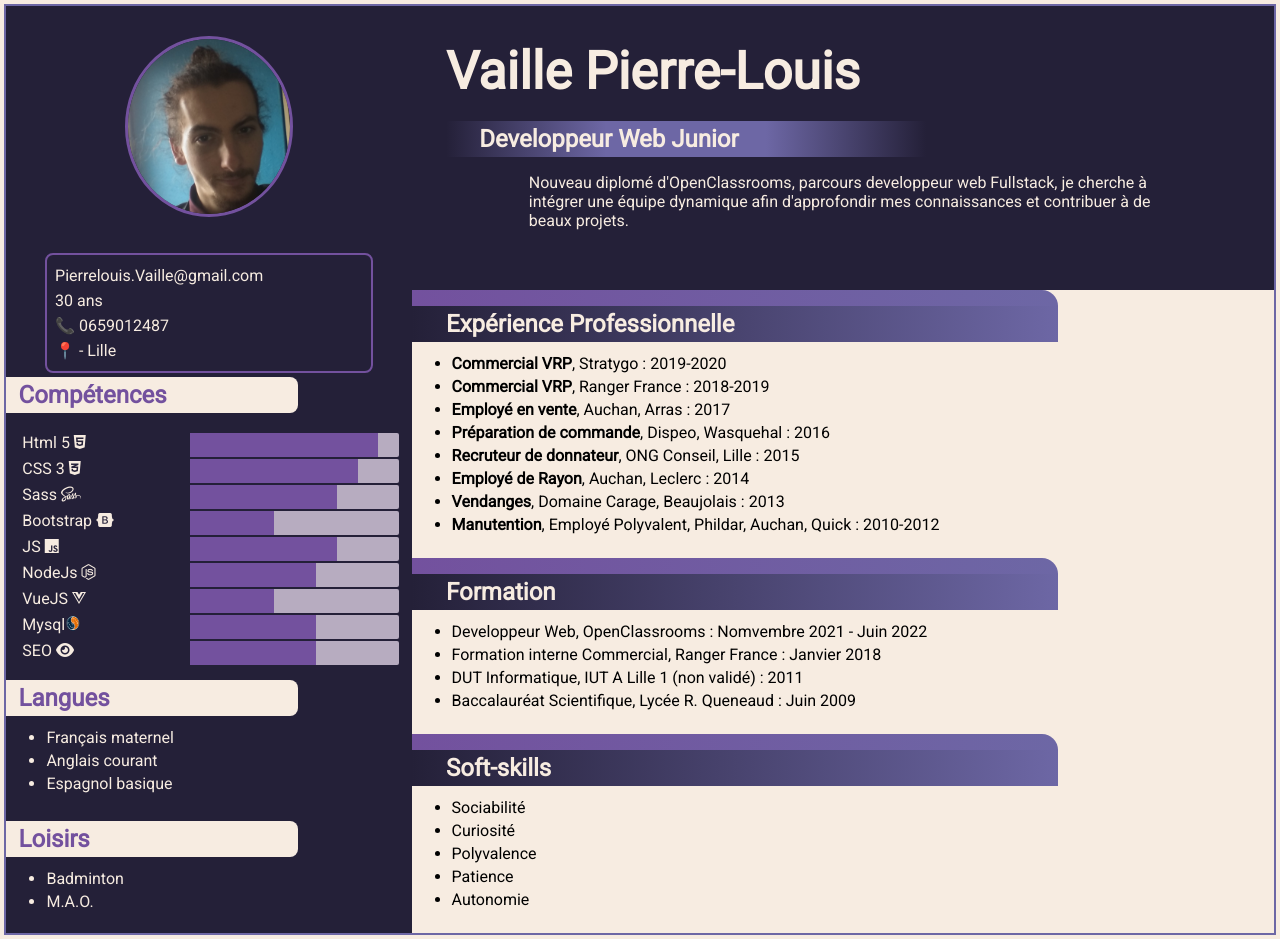
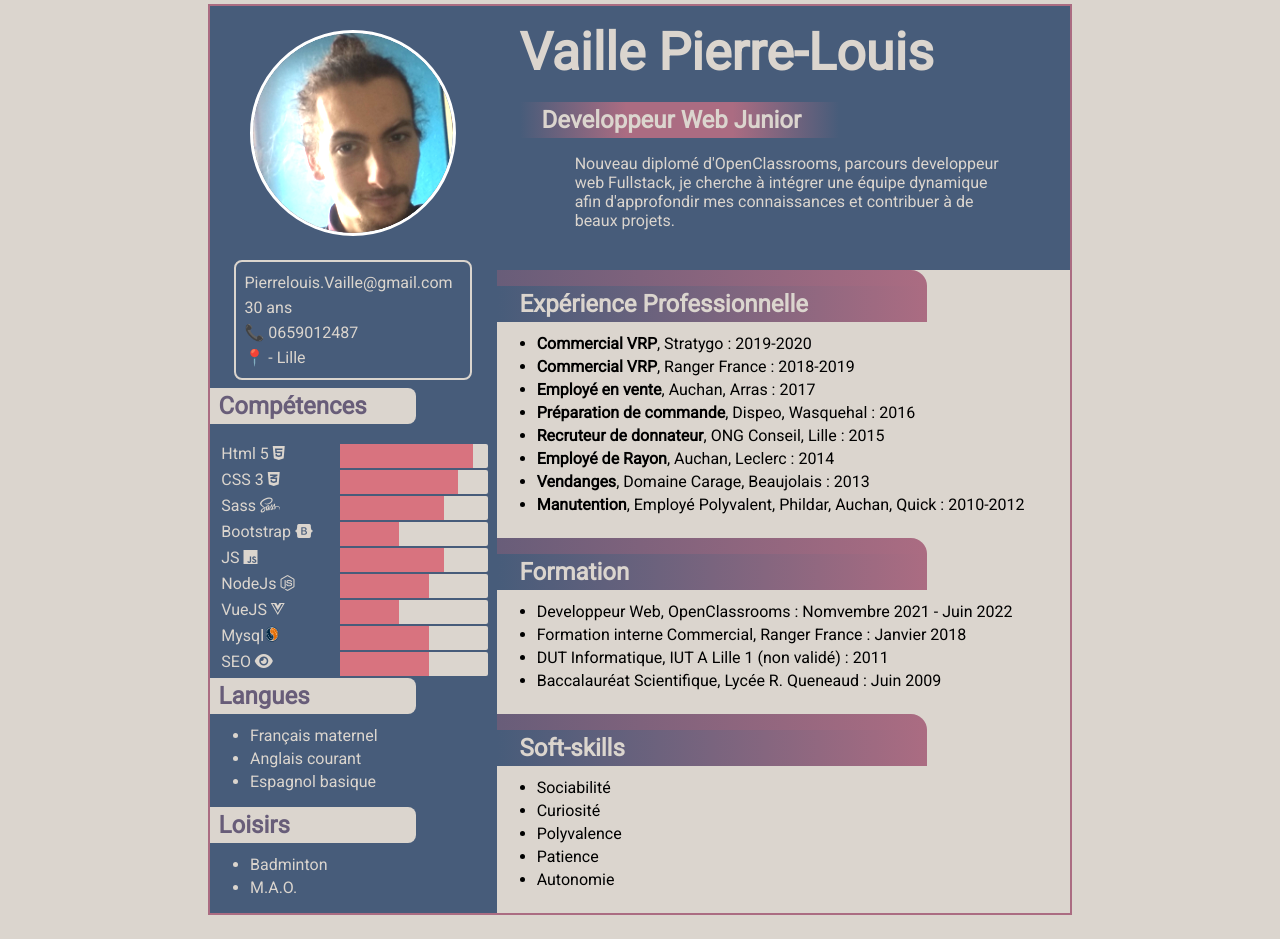
Before and after one commit to PLvaille/CV, a plain HTML site: page index.html in a window 1280 px wide. Drawn offline with Linux system fonts and the light colour scheme.

Commit message:
maj color

```diff
--- a/style.css
+++ b/style.css
@@ -1,10 +1,10 @@
 body {
   font-family: 'Roboto', sans-serif;
-  border: solid 2px #6d67a5;
-  width: 99%;
+  border: solid 2px #AB6C82;
+  width: 860px;
   margin-block: 0;
   margin: 4px auto;
-  background-color: #f7ece1;
+  background-color: #dbd5ce;
   display: -webkit-box;
   display: -ms-flexbox;
   display: flex;
@@ -12,7 +12,7 @@ body {
 
 aside {
   margin: 0;
-  color: #f7ece1;
+  color: #dbd5ce;
   display: -webkit-box;
   display: -ms-flexbox;
   display: flex;
@@ -26,13 +26,13 @@ aside {
   width: 50%;
   max-width: 500px;
   min-width: 236px;
-  background-color: #242038;
+  background-color: #475C7A;
 }
 
 aside h2 {
-  color: #73519e;
+  color: #685D79;
   padding: 4px 0 4px 3%;
-  background: #f7ece1;
+  background: #dbd5ce;
   border-top-right-radius: 8px;
   border-bottom-right-radius: 8px;
   display: block;
@@ -41,12 +41,17 @@ aside h2 {
 }
 
 aside .img {
-  border: 3px solid #73519e;
+  border: 3px solid #dbd5ce;
   margin: 0 auto;
-  width: 40%;
+  -o-object-fit: cover;
+     object-fit: cover;
+  width: 200px;
+  height: 200px;
   border-radius: 50%;
   margin-top: 24px;
   margin-bottom: 24px;
+  -webkit-filter: brightness(1.8);
+          filter: brightness(1.8);
 }
 
 aside .img--container {
@@ -68,7 +73,8 @@ aside .contact {
   width: 76%;
   height: 100px;
   margin: 0 auto;
-  border: 2px solid #73519e;
+  margin-bottom: 16px;
+  border: 2px solid #dbd5ce;
   border-radius: 8px;
   padding: 8px;
   overflow: hidden;
@@ -109,67 +115,67 @@ aside .skills .progress {
   border: none;
   width: 100%;
   height: 24px;
-  background-color: #b7acc0;
+  background-color: #dbd5ce;
   border-radius: 2px;
 }
 
 aside .skills .progress--1 {
   height: 24px;
-  background-color: #73519e;
+  background-color: #D8737F;
   width: 10%;
 }
 
 aside .skills .progress--2 {
   height: 24px;
-  background-color: #73519e;
+  background-color: #D8737F;
   width: 20%;
 }
 
 aside .skills .progress--3 {
   height: 24px;
-  background-color: #73519e;
+  background-color: #D8737F;
   width: 30%;
 }
 
 aside .skills .progress--4 {
   height: 24px;
-  background-color: #73519e;
+  background-color: #D8737F;
   width: 40%;
 }
 
 aside .skills .progress--5 {
   height: 24px;
-  background-color: #73519e;
+  background-color: #D8737F;
   width: 50%;
 }
 
 aside .skills .progress--6 {
   height: 24px;
-  background-color: #73519e;
+  background-color: #D8737F;
   width: 60%;
 }
 
 aside .skills .progress--7 {
   height: 24px;
-  background-color: #73519e;
+  background-color: #D8737F;
   width: 70%;
 }
 
 aside .skills .progress--8 {
   height: 24px;
-  background-color: #73519e;
+  background-color: #D8737F;
   width: 80%;
 }
 
 aside .skills .progress--9 {
   height: 24px;
-  background-color: #73519e;
+  background-color: #D8737F;
   width: 90%;
 }
 
 aside .skills .progress--10 {
   height: 24px;
-  background-color: #73519e;
+  background-color: #D8737F;
   width: 100%;
 }
 
@@ -194,7 +200,7 @@ li {
 
 main {
   margin-block: 0;
-  background: #f7ece1;
+  background: #dbd5ce;
   display: -webkit-box;
   display: -ms-flexbox;
   display: flex;
@@ -202,9 +208,11 @@ main {
   -webkit-box-direction: normal;
       -ms-flex-direction: column;
           flex-direction: column;
+  width: 100%;
 }
 
 main h1 {
+  margin-top: 16px;
   font-weight: bold;
 }
 
@@ -213,9 +221,9 @@ main h2 {
   top: -16px;
   z-index: 999;
   padding: 4px 0 4px 4%;
-  color: #f7ece1;
-  background: -webkit-gradient(linear, left top, right top, from(#242038), to(#6d67a5));
-  background: linear-gradient(to right, #242038, #6d67a5);
+  color: #dbd5ce;
+  background: -webkit-gradient(linear, left top, right top, from(#475C7A), to(#AB6C82));
+  background: linear-gradient(to right, #475C7A, #AB6C82);
   margin: 0 25% 0 0;
   min-width: 235px;
 }
@@ -225,8 +233,8 @@ main h2 {
   z-index: 1;
   margin: 0 25% 0 0;
   height: 32px;
-  background: -webkit-gradient(linear, left top, right top, from(#73519e), to(#6d67a5));
-  background: linear-gradient(to right, #73519e, #6d67a5);
+  background: -webkit-gradient(linear, left top, right top, from(#685D79), to(#AB6C82));
+  background: linear-gradient(to right, #685D79, #AB6C82);
   border-top-right-radius: 16px;
 }
 
@@ -237,8 +245,8 @@ main h2 {
 
 .presentation {
   padding-left: 4%;
-  color: #f7ece1;
-  background-color: #242038;
+  color: #dbd5ce;
+  background-color: #475C7A;
   padding-bottom: 7%;
 }
 
@@ -253,8 +261,8 @@ main h2 {
 }
 
 .presentation #poste {
-  background: -webkit-gradient(linear, right top, left top, from(#242038), color-stop(#6d67a5), color-stop(#6d67a5), to(#242038));
-  background: linear-gradient(to left, #242038, #6d67a5, #6d67a5, #242038);
+  background: -webkit-gradient(linear, right top, left top, from(#475C7A), color-stop(#AB6C82), color-stop(#AB6C82), to(#475C7A));
+  background: linear-gradient(to left, #475C7A, #AB6C82, #AB6C82, #475C7A);
   margin-right: 42%;
 }
 /*# sourceMappingURL=style.css.map */
```
